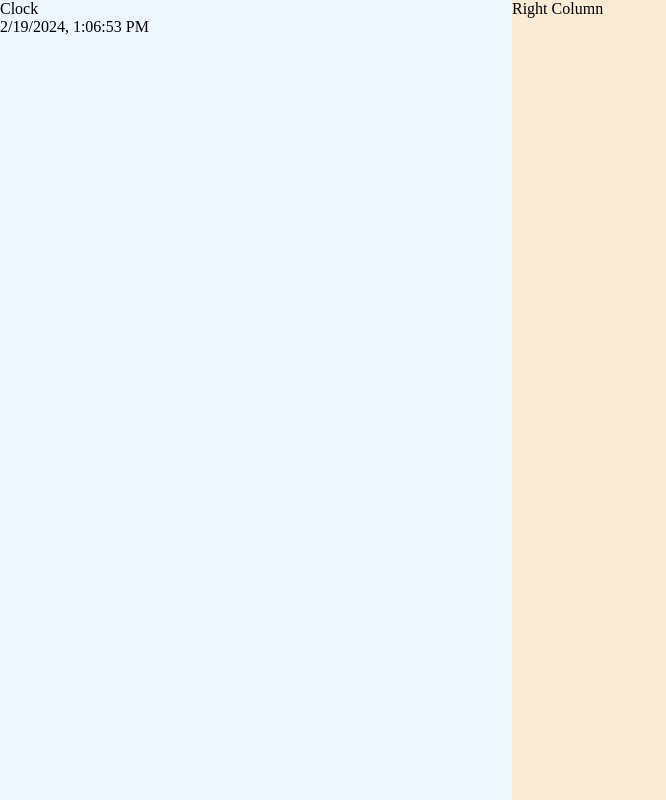
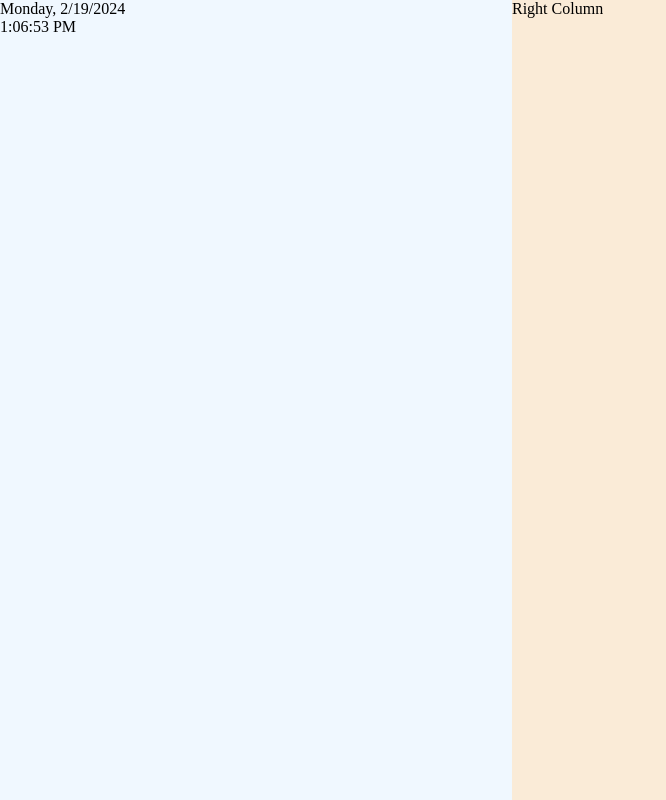
Before and after one commit to ahmdsabbir/launchpad, a browser extension: page uniquetab.html in a window 1280 px wide. Shown: the whole page, without its empty margins (0-666 px from the left). Drawn offline with Linux system fonts and the light colour scheme.

Commit message:
seperated date and time

```diff
--- a/assets/scripts/base.js
+++ b/assets/scripts/base.js
@@ -1,8 +1,24 @@
 // silence is golden
 function updateDateTime() {
+    const dateDiv = document.querySelector('#date');
+    const clockDiv = document.querySelector('#clock');
+
+    if (!dateDiv || !clockDiv) {
+        console.error('Date or clock element not found');
+        return;
+    }
+
     const now = new Date();
-    const currentDateTime = now.toLocaleString();
-    document.querySelector('#clock').textContent = currentDateTime;
+
+    const dateOptions = { weekday: 'long', year: 'numeric', month: 'numeric', day: 'numeric' };
+    const timeOptions = { hour: 'numeric', minute: 'numeric', second: 'numeric' };
+
+    const formattedDate = now.toLocaleDateString('en-US', dateOptions);
+    const formattedClock = now.toLocaleTimeString('en-US', timeOptions);
+
+    dateDiv.textContent = formattedDate;
+    clockDiv.textContent = formattedClock;
+
 }
 
 setInterval(updateDateTime, 1000);
--- a/uniquetab.html
+++ b/uniquetab.html
@@ -11,7 +11,7 @@
   <div class="container">
 
     <div class="left">
-      Clock
+      <div id="date"></div>
       <div id="clock"></div>
     </div>
 
```
